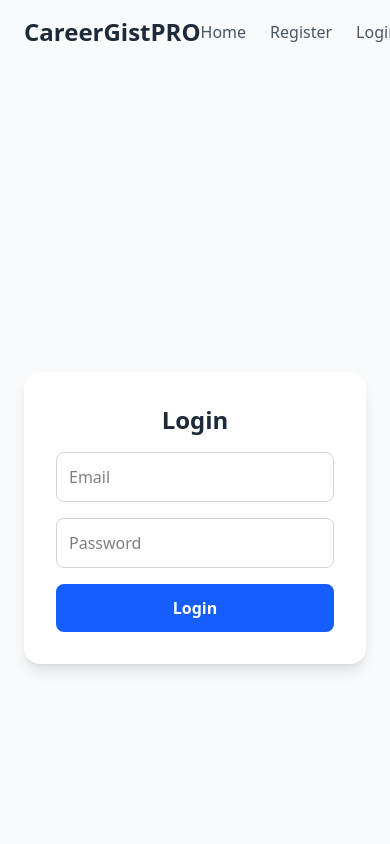
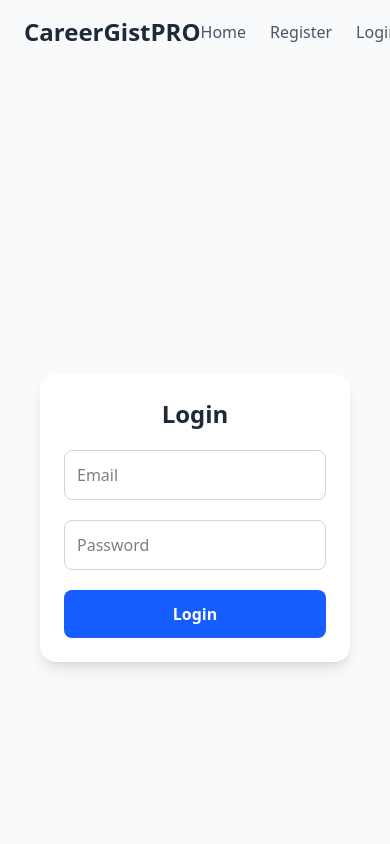
Before and after one commit to nathangreen1632/CareerGistPRO, a React (Vite) app in the folder client/: page /login in a window 390 px wide. Shown: the top 844 px of the page. Built offline with nearby package versions, Linux system fonts and the light colour scheme.

Commit message:
Refactor Login page layout and styles for improved responsiveness
Added responsive padding, full-width inputs, and adjusted spacing for better user experience across devices. Enhanced dark mode styles with consistent background and text colors. Ensured button transitions for smoother interactions.

```diff
--- a/client/src/pages/Login.tsx
+++ b/client/src/pages/Login.tsx
@@ -36,15 +36,18 @@
   };
 
   return (
-    <div className="min-h-screen flex items-center justify-center bg-gray-50 dark:bg-gray-900">
-      <form onSubmit={handleLogin} className="flex flex-col bg-white dark:bg-gray-800 shadow-lg rounded-2xl p-8 space-y-4 w-full max-w-md">
+    <div className="min-h-screen flex items-center justify-center px-4 bg-gray-50 dark:bg-gray-900">
+      <form
+        onSubmit={handleLogin}
+        className="w-full max-w-md bg-white dark:bg-gray-800 shadow-lg rounded-2xl p-6 sm:p-8 space-y-5"
+      >
         <h2 className="text-2xl font-bold text-center text-gray-800 dark:text-white">Login</h2>
 
         <input
           type="email"
           autoComplete="email"
           placeholder="Email"
-          className="p-3 border border-gray-300 dark:border-gray-600 bg-white rounded-lg focus:outline-none focus:ring-2 focus:ring-blue-500"
+          className="w-full p-3 border border-gray-300 dark:border-gray-600 bg-white rounded-lg focus:outline-none focus:ring-2 focus:ring-blue-500 dark:bg-gray-700 dark:text-white"
           value={email}
           required
           onChange={(e) => setEmail(e.target.value)}
@@ -53,19 +56,22 @@
           type="password"
           autoComplete="current-password"
           placeholder="Password"
-          className="p-3 border border-gray-300 dark:border-gray-600 bg-white rounded-lg focus:outline-none focus:ring-2 focus:ring-blue-500"
+          className="w-full p-3 border border-gray-300 dark:border-gray-600 bg-white rounded-lg focus:outline-none focus:ring-2 focus:ring-blue-500 dark:bg-gray-700 dark:text-white"
           value={password}
           required
           onChange={(e) => setPassword(e.target.value)}
         />
 
-
-        <button type="submit" className="p-3 bg-blue-600 hover:bg-blue-700 text-white rounded-lg font-semibold">
+        <button
+          type="submit"
+          className="w-full p-3 bg-blue-600 hover:bg-blue-700 text-white rounded-lg font-semibold transition"
+        >
           Login
         </button>
       </form>
     </div>
   );
+
 };
 
 export default Login;
```
